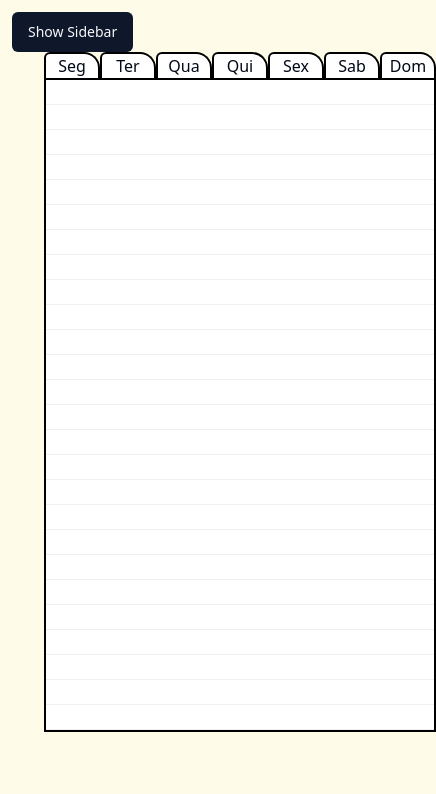
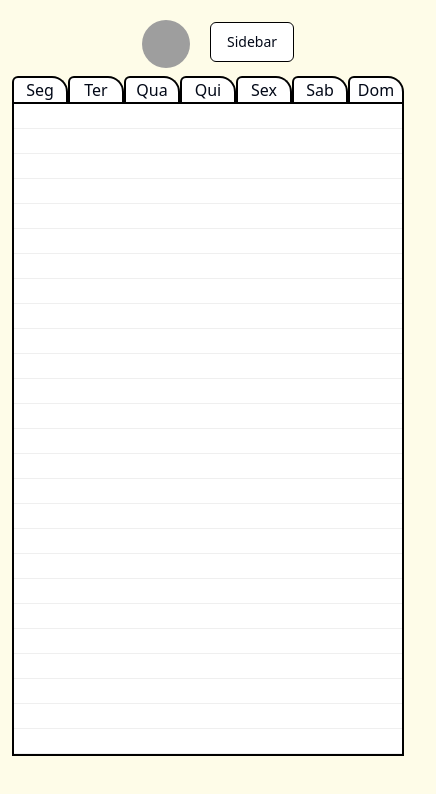
Before and after one commit to brunojustino/mydiary-fe, a Next.js app: page / in a window 390 px wide. Shown: the top 794 px of the page, 436 px wide, since content can reach past the window. Built offline with nearby package versions, Linux system fonts and the light colour scheme; grey boxes are pictures that could not be loaded; a web font is replaced by a local one.

Commit message:
fixed button on small screen and center screen

```diff
--- a/app/Main/page.tsx
+++ b/app/Main/page.tsx
@@ -1,8 +1,21 @@
 import Weekdays from "@/app/Main/Weekdays/page";
 import Diary from "./Diary/page";
-const Main = () => {
+import classNames from "classnames";
+
+type Props = {
+  isSmallScreen: boolean;
+  date: Date | undefined;
+  setDate(date: Date): void;
+};
+
+const Main = ({ isSmallScreen, date, setDate }: Props) => {
   return (
-    <div className="flex flex-col ml-8 ">
+    <div
+      className={classNames({
+        "flex flex-col ml-8 ": !isSmallScreen,
+        "flex flex-col ": isSmallScreen,
+      })}
+    >
       <Weekdays />
       <Diary />
     </div>
--- a/app/SideBar/page.tsx
+++ b/app/SideBar/page.tsx
@@ -17,6 +17,7 @@ type Props = {
   setShowSidebar(showSideBar: boolean): void;
   date: Date | undefined;
   setDate(date: Date): void;
+  isSmallScreen: boolean;
 };
 const Sidebar = ({
   collapsed,
@@ -25,15 +26,17 @@ const Sidebar = ({
   setCollapsed,
   date,
   setDate,
+  isSmallScreen,
 }: Props) => {
   return (
     <div
       className={classNames({
-        " text-black fixed md:static md:translate-x-0 z-20  ": true,
+        "text-black fixed md:static md:translate-x-0 z-20": !isSmallScreen,
+        "text-black  md:static md:translate-x-0 z-20 mx-auto ": isSmallScreen,
         "transition-all duration-300 ease-in-out": true,
         "w-[300px]": !collapsed,
         "w-20": collapsed,
-        "-translate-x-full static": !showSideBar,
+        "-translate-x-full": !showSideBar,
       })}
     >
       <div
@@ -47,12 +50,15 @@ const Sidebar = ({
               "my-2 flex flex-col gap-2 items-stretch": true,
             })}
           >
+            {!isSmallScreen && (
               <User
                 collapsed={collapsed}
                 setCollapsed={setCollapsed}
                 showSideBar={showSideBar}
                 setShowSidebar={setShowSidebar}
               />
+            )}
+
             <CalendarLi
               collapsed={collapsed}
               setCollapsed={setCollapsed}
--- a/app/page.tsx
+++ b/app/page.tsx
@@ -5,6 +5,7 @@ import classNames from "classnames";
 import React, { PropsWithChildren, useState, useEffect } from "react";
 import SideBar from "@/app/SideBar/page";
 import Main from "@/app/Main/page";
+import { Avatar, AvatarFallback, AvatarImage } from "@/components/ui/avatar";
 
 export default function Home(props: PropsWithChildren) {
   const [collapsed, setSidebarCollapsed] = useState(false);
@@ -48,10 +49,29 @@ export default function Home(props: PropsWithChildren) {
       })}
     >
       {isSmallScreen ? (
-        <div>
-          <Button onClick={toggleSidebar}>
-            {showSidebar ? "Show Main" : "Show Sidebar"}
-          </Button>
+        <div className="justify-self-center w-full">
+          <div className="flex justify-center p-2 items-center">
+            <Avatar
+              className={classNames({
+                "ml-5 ": !collapsed,
+                "ml-0": collapsed,
+                "h-12 w-12": true,
+              })}
+            >
+              <AvatarImage
+                src="https://github.com/shadcn.png"
+                className="h-12 w-12"
+              />
+              <AvatarFallback>CN</AvatarFallback>
+            </Avatar>
+            <Button
+              variant="outline"
+              onClick={toggleSidebar}
+              className="mb-1 ml-5 border-black"
+            >
+              {showSidebar ? "Diary" : "Sidebar"}
+            </Button>
+          </div>
           {showSidebar && (
             <SideBar
               collapsed={collapsed}
@@ -60,9 +80,12 @@ export default function Home(props: PropsWithChildren) {
               setShowSidebar={setShowSidebar}
               date={date}
               setDate={setDate}
+              isSmallScreen={isSmallScreen}
             />
           )}
-          {showMain && <Main />}
+          {showMain && (
+            <Main isSmallScreen={isSmallScreen} date={date} setDate={setDate} />
+          )}
         </div>
       ) : (
         <>
@@ -73,8 +96,9 @@ export default function Home(props: PropsWithChildren) {
             setShowSidebar={setShowSidebar}
             date={date}
             setDate={setDate}
+            isSmallScreen={isSmallScreen}
           />
-          <Main />
+          <Main isSmallScreen={isSmallScreen} date={date} setDate={setDate} />
         </>
       )}
     </div>
```
Lines whose indentation alone changed are shown as unchanged.
